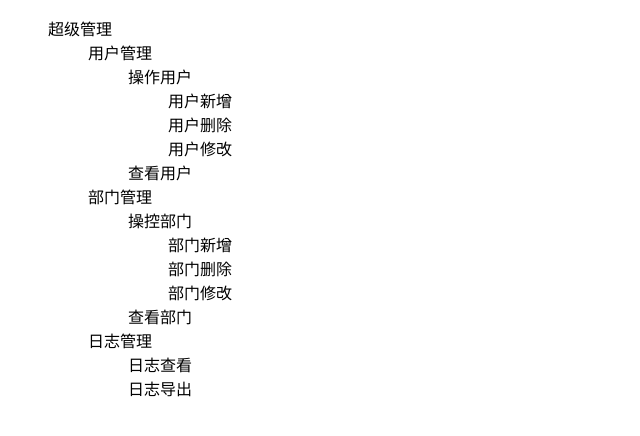
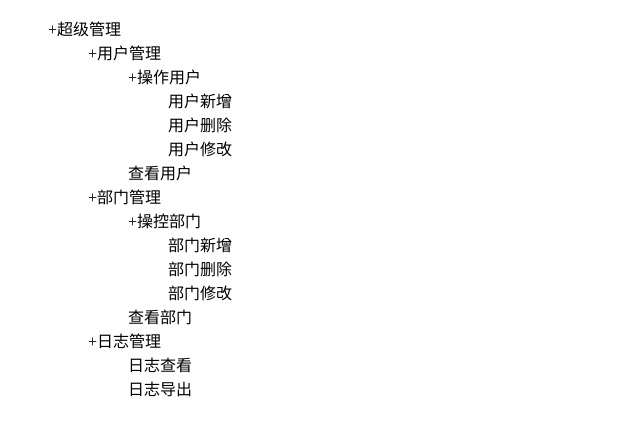
Before and after one commit to sunboyda/td-tools, a plain HTML site: page test.html in a window 1280 px wide. Shown: the whole page, without its empty margins (0-640 px from the left). Drawn offline with Linux system fonts and the light colour scheme.

Commit message:
添加了一个加号

```diff
--- a/test.html
+++ b/test.html
@@ -126,7 +126,7 @@
           ${data.map(item=>{
             return `
               <li class='tree-curr'>
-                <span>${item.name}</span>
+                <span>${item.children?'+':''}${item.name}</span>
                 ${item.children?dom(item.children):''}
               </li>
             `
@@ -148,7 +148,6 @@
           })
         }
       })
-
     })
 
 
```
